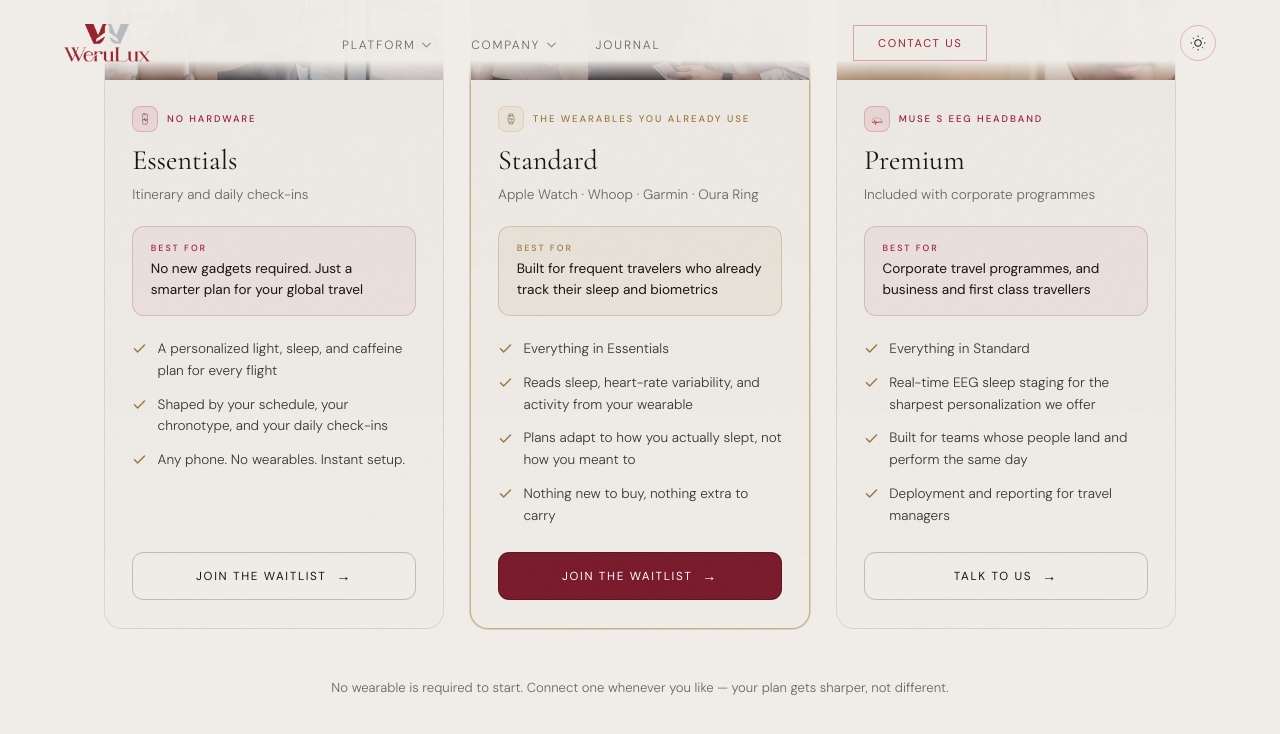
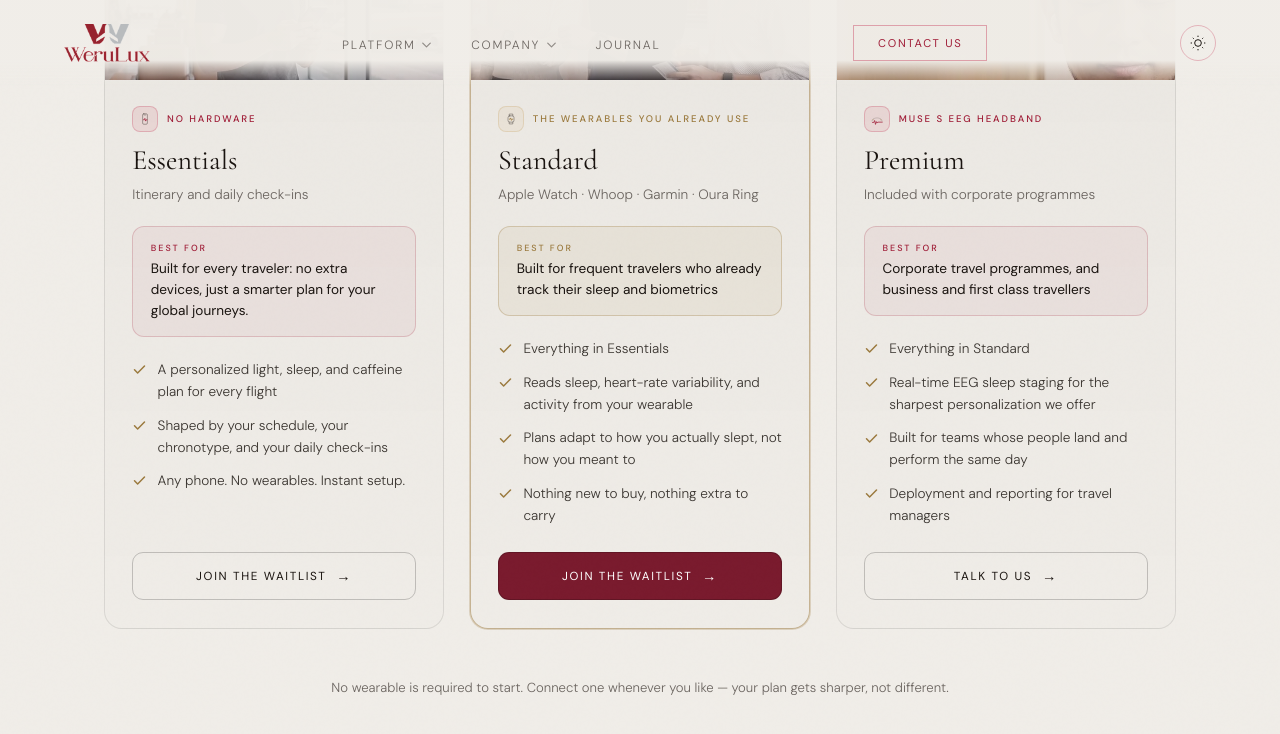
Before and after one commit to WeruLux/website, a Jekyll site: the page built from packages.html, in a window 1280 px wide and 900 px high, scrolled down 526 px. Shown: the top 734 px of the window. Built offline with Jekyll 4.4.1, drawn with Linux system fonts in a browser that asks for light colours.

Commit message:
Update Page Copy “packages”

```diff
--- a/_data/packages.yml
+++ b/_data/packages.yml
@@ -7,7 +7,7 @@
     icon: phone
     hardware: No hardware
     hardware_note: Itinerary and daily check-ins
-    who: No new gadgets required. Just a smarter plan for your global travel
+    who: 'Built for every traveler: no extra devices, just a smarter plan for your global journeys.'
     features:
       - A personalized light, sleep, and caffeine plan for every flight
       - Shaped by your schedule, your chronotype, and your daily check-ins
```
